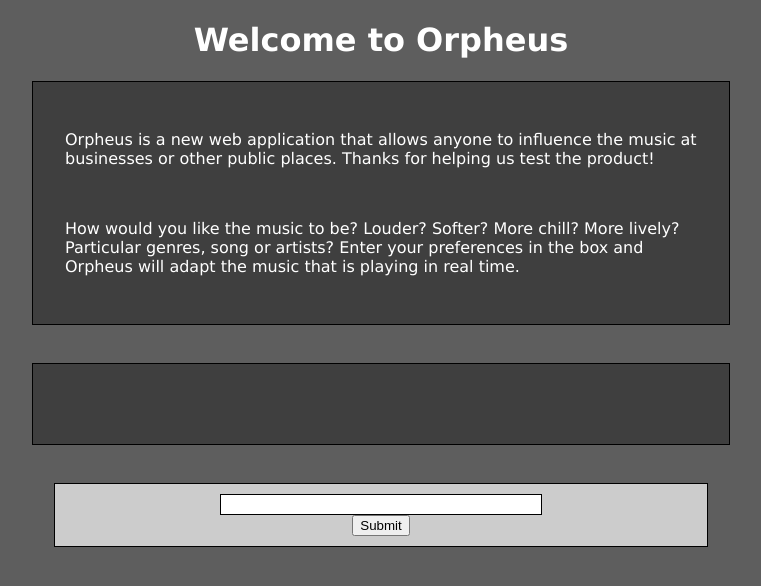
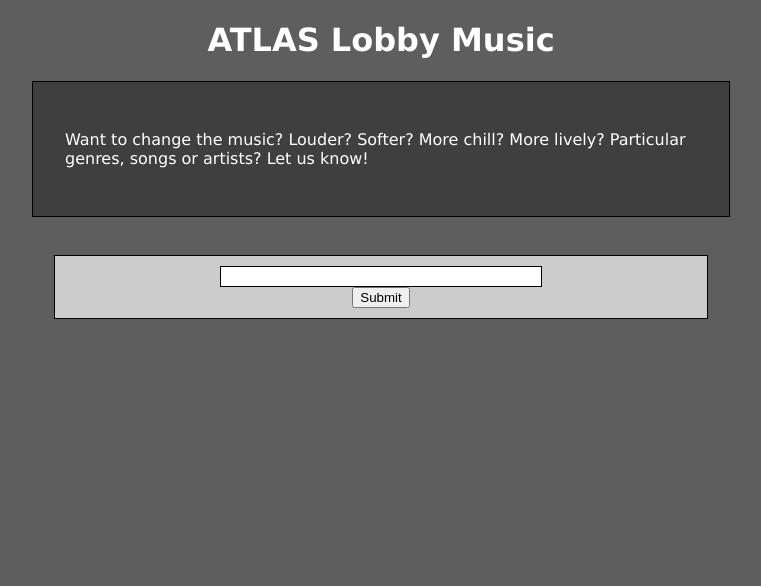
Before and after one commit to aaronsamuel137/orpheus, a Python web app: template Orpheus/templates/input.html in a window 1280 px wide. Shown: the top 586 px of the page, without its empty margins (259-1020 px from the left). Run offline with Jinja, Linux system fonts and the light colour scheme; the template is opened without the code that fills it, so the values that code supplies are empty.

Commit message:
edited text, this version is online

```diff
--- a/Orpheus/app.yaml
+++ b/Orpheus/app.yaml
@@ -1,4 +1,4 @@
-application: orpheus
+application: atlaslobby
 version: 1
 runtime: python27
 api_version: 1
--- a/Orpheus/main.py
+++ b/Orpheus/main.py
@@ -47,7 +47,7 @@
 # still getting UTC time
 class MST(datetime.tzinfo):
     def utcoffset(self, dt):
-    	return datetime.timedelta(hours=-7)
+    	return datetime.timedelta(hours=-6)
 
     def dst(self, dt):
         return datetime.timedelta(0)
@@ -81,7 +81,7 @@
 # class for the user input form
 class FormHandler(MainHandler):
     def get(self):
-        self.render("input.html", message = "Enjoy the music")
+        self.render("input.html")
 
     def post(self):
     	user_input = self.request.get("user_input")
--- a/Orpheus/templates/input.html
+++ b/Orpheus/templates/input.html
@@ -7,24 +7,16 @@
 	</head>
 
 	<body>
-		<h1>Welcome to Orpheus</h1>
+		<h1>ATLAS Lobby Music</h1>
 		<div class="box">
 
-			<p>Orpheus is a new web application that allows anyone to influence
-			   the music at businesses or other public places. Thanks for helping us test the product!</p>
-			<br>
-			<p>How would you like the music to be? Louder? Softer? More chill? More lively? Particular genres, song or artists?
-				Enter your preferences in the box and Orpheus will adapt the music that is playing in real time.</p>
+			<p>Want to change the music? Louder? Softer? More chill? More lively? Particular genres, songs or artists?
+				Let us know!</p>
 
 		</div>
 
 		<br><br>
 
-		<div class="box">
-			<p> {{message}} </p>
-		</div>
-
-		<br><br>
 
 		<form method="post">
 			<label for="input">
@@ -33,5 +25,7 @@
 			<input type="submit" value="Submit">
 		</form>
 
+		<p> {{message}} </p>
+
 	</body>
 </html>
```
Also changed, not shown: 1 other file.
